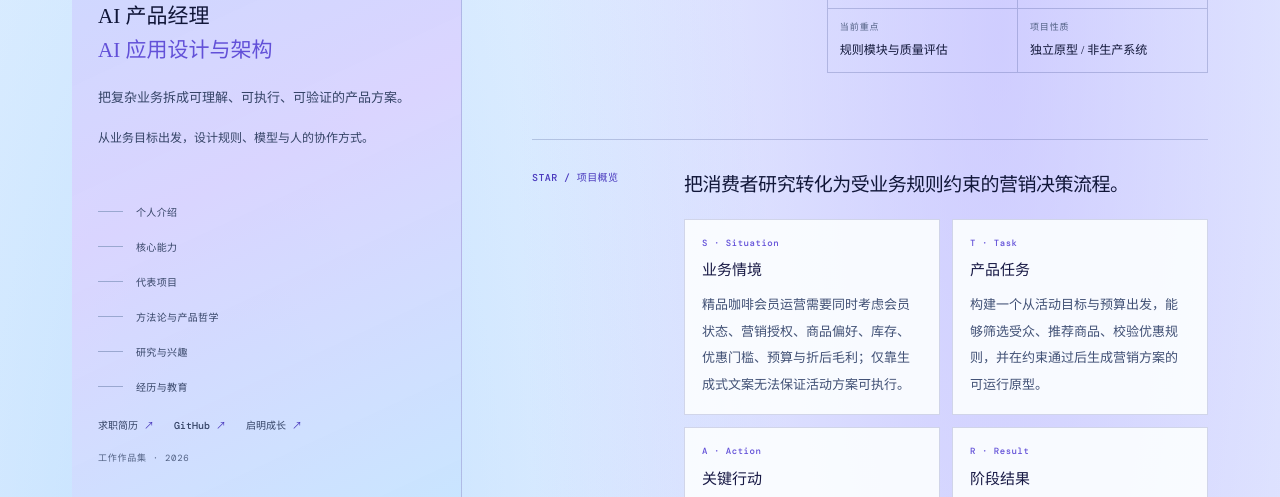
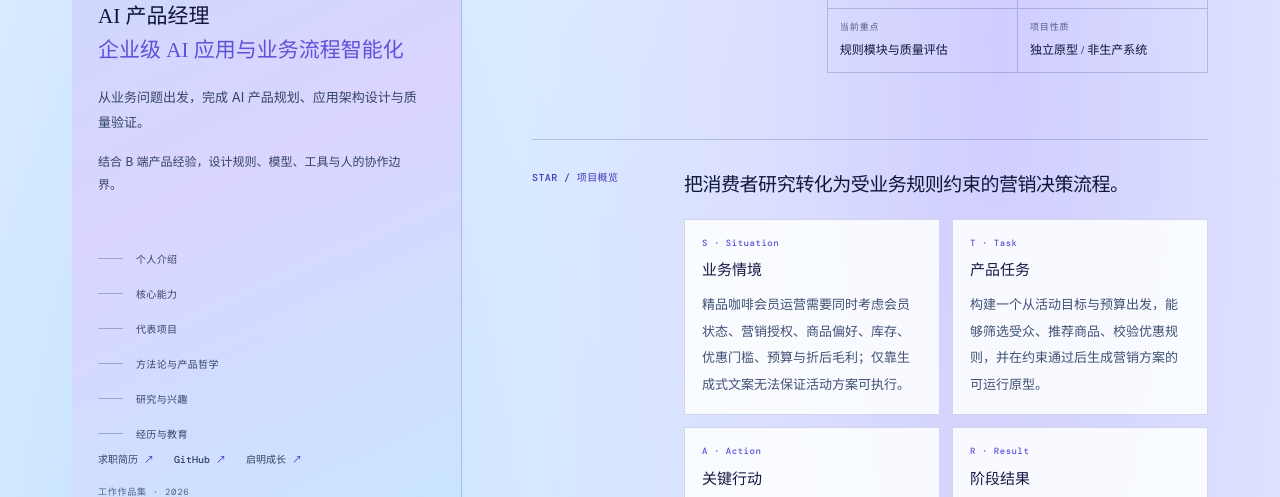
Before and after one commit to Sallyallia917/qiyue-personal-site, a plain HTML site: page cafe-engine.html in a window 1280 px wide. Shown: the part 298-795 px from the top of the page. Drawn offline with nearby package versions, Linux system fonts and the light colour scheme.

Commit message:
Align portfolio navigation and project positioning

```diff
--- a/cafe-engine.html
+++ b/cafe-engine.html
@@ -1,6 +1,6 @@
 <!doctype html>
 <html lang="zh-CN"><head><meta charset="utf-8"><meta name="viewport" content="width=device-width,initial-scale=1"><title>Coffee Growth Engine｜七月 · 幽微处见</title><meta name="description" content="把消费者研究转化为可测试的咖啡会员营销决策原型。"><link rel="preconnect" href="https://fonts.googleapis.com"><link rel="preconnect" href="https://fonts.gstatic.com" crossorigin><link href="https://fonts.googleapis.com/css2?family=DM+Mono:wght@400;500&family=Noto+Serif+SC:wght@400;500;600;700&display=swap" rel="stylesheet"><link rel="stylesheet" href="styles.css?v=20261111-4"></head>
-<body class="portfolio-v2 portfolio-subpage"><div class="portfolio-shell"><aside class="portfolio-sidebar"><a class="portfolio-brand" href="index.html">七月 <span>· 幽微处见</span></a><div class="sidebar-intro"><p class="sidebar-kicker">AI PRODUCT · BUSINESS SYSTEMS</p><h1>李七月 <span>Qiyue Li</span></h1><h2>AI 产品经理<br><em>AI 应用设计与架构</em></h2><p>把复杂业务拆成可理解、可执行、可验证的产品方案。</p><p class="sidebar-detail">从业务目标出发，设计规则、模型与人的协作方式。</p></div><nav class="portfolio-nav" aria-label="页面导航"><a href="index.html#about"><span></span>个人介绍</a><a href="index.html#skills"><span></span>核心能力</a><a href="index.html#projects"><span></span>代表项目</a><a href="index.html#philosophy"><span></span>方法论与产品哲学</a><a href="index.html#interests"><span></span>研究与兴趣</a><a href="index.html#experience"><span></span>经历与教育</a></nav><div class="sidebar-bottom"><div class="sidebar-links"><a href="resume.html">求职简历 <span>↗</span></a><a href="https://github.com/Sallyallia917" target="_blank" rel="noopener noreferrer">GitHub <span>↗</span></a><a href="https://t.zsxq.com/jV6f4" target="_blank" rel="noopener noreferrer">启明成长 <span>↗</span></a></div><p>工作作品集 · 2026</p></div></aside>
+<body class="portfolio-v2 portfolio-subpage"><div class="portfolio-shell"><aside class="portfolio-sidebar"><a class="portfolio-brand" href="index.html">七月 <span>· 幽微处见</span></a><div class="sidebar-intro"><p class="sidebar-kicker">AI PRODUCT · BUSINESS SYSTEMS</p><h1>李七月 <span>Qiyue Li</span></h1><h2>AI 产品经理<br><em>企业级 AI 应用与业务流程智能化</em></h2><p>从业务问题出发，完成 AI 产品规划、应用架构设计与质量验证。</p><p class="sidebar-detail">结合 B 端产品经验，设计规则、模型、工具与人的协作边界。</p></div><nav class="portfolio-nav" aria-label="页面导航"><a href="index.html#about"><span></span>个人介绍</a><a href="index.html#skills"><span></span>核心能力</a><a href="index.html#projects"><span></span>代表项目</a><a href="index.html#philosophy"><span></span>方法论与产品哲学</a><a href="index.html#interests"><span></span>研究与兴趣</a><a href="index.html#experience"><span></span>经历与教育</a></nav><div class="sidebar-bottom"><div class="sidebar-links"><a href="resume.html">求职简历 <span>↗</span></a><a href="https://github.com/Sallyallia917" target="_blank" rel="noopener noreferrer">GitHub <span>↗</span></a><a href="https://t.zsxq.com/jV6f4" target="_blank" rel="noopener noreferrer">启明成长 <span>↗</span></a></div><p>工作作品集 · 2026</p></div></aside>
 <div class="portfolio-main"><main class="case-page-v2"><section class="case-hero"><a class="back" href="index.html#projects">← 返回项目</a><div class="case-hero-grid"><div><div class="case-no">02 / 独立原型 · 营销决策</div><h1>Coffee Growth<br><em>Engine</em></h1></div><div><p class="case-summary">把消费者研究转成可以执行、可以测试的会员营销决策。规则负责商业约束，大模型负责适合生成式 AI 的语言任务——先让系统可控，再逐步扩展。</p><div class="case-meta"><div><span>业务场景</span><strong>精品咖啡会员复购</strong></div><div><span>研究基础</span><strong>消费者满意度研究</strong></div><div><span>当前重点</span><strong>规则模块与质量评估</strong></div><div><span>项目性质</span><strong>独立原型 / 非生产系统</strong></div></div></div></div></section>
 <div class="case-body">
 <section class="case-section star-section"><div class="case-label">STAR / 项目概览</div><div class="case-copy"><h2>把消费者研究转化为受业务规则约束的营销决策流程。</h2><div class="star-grid">
```
